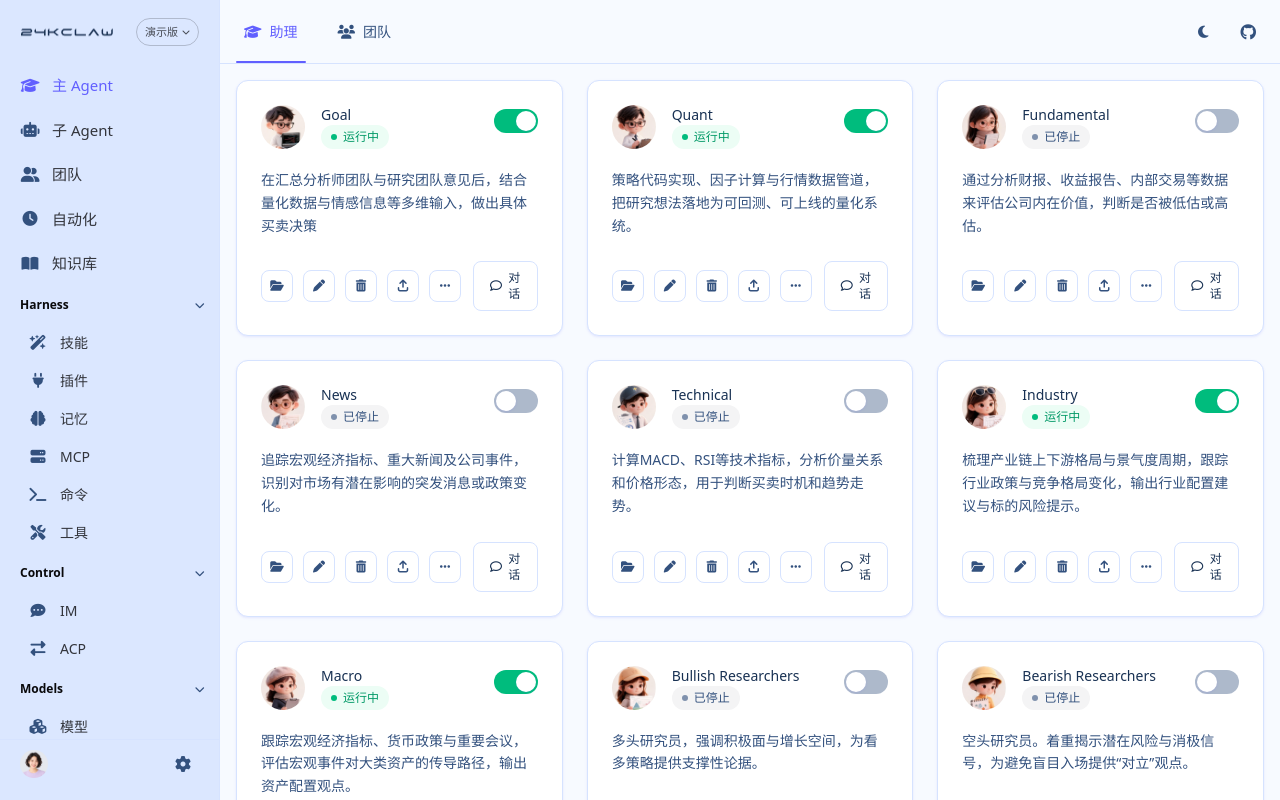
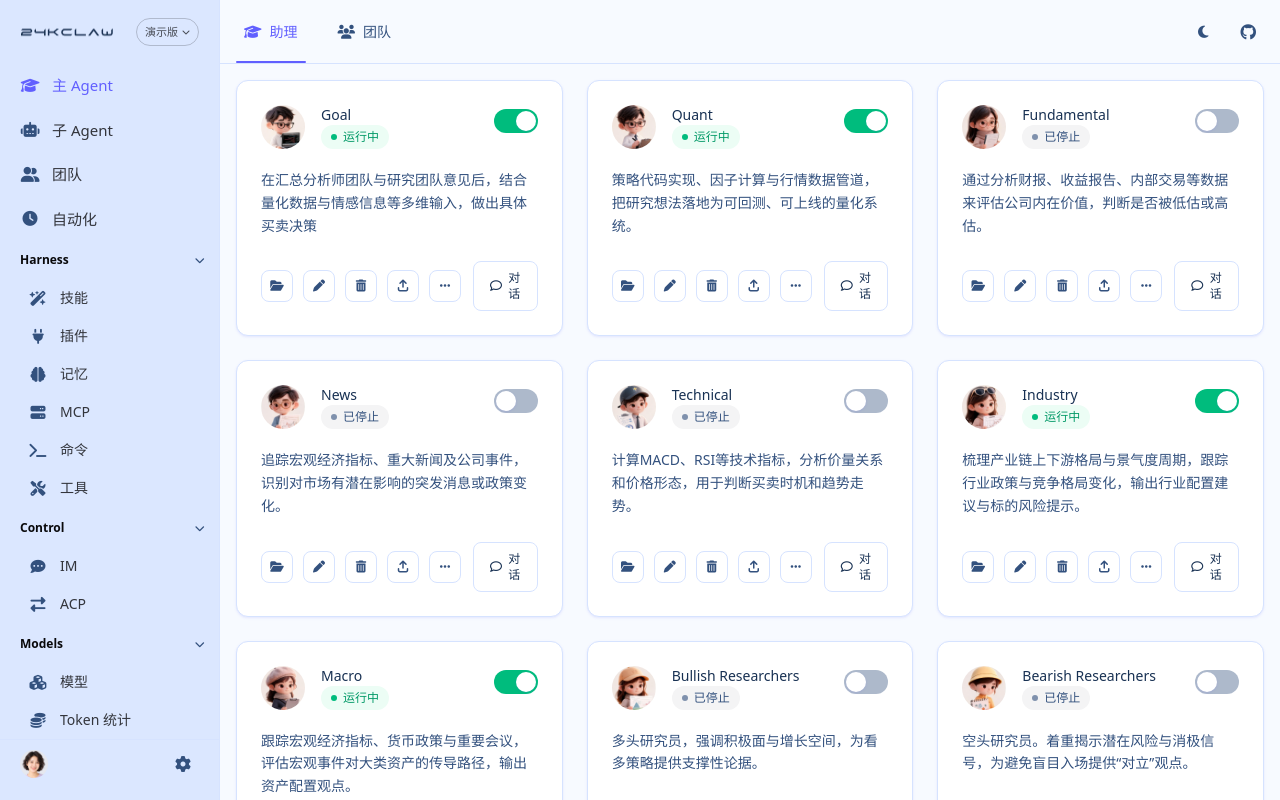
Before and after one commit to 24krmb/24K-Claw-Web, a React (Vite) app: page /agents/mine in a window 1280 px wide. Shown: the top 800 px of the page. Built offline with nearby package versions, Linux system fonts and the light colour scheme.

Commit message:
chore: 侧边栏头像换为 0.png；隐藏知识库菜单项（暂缓）；MCP 卡片描述去掉 mt-1.5 间距

```diff
--- a/src/components/McpCard.tsx
+++ b/src/components/McpCard.tsx
@@ -47,7 +47,7 @@ export default function McpCard({ server }: { server: McpServer }) {
             <i className={`text-sm ${installed ? 'fa-solid fa-check' : 'fa-solid fa-plus'}`} />
           </button>
         </div>
-        <p className="mt-1.5 truncate text-sm text-muted-foreground">{server.description}</p>
+        <p className="truncate text-sm text-muted-foreground">{server.description}</p>
       </div>
     </div>
   )
--- a/src/components/Sidebar.tsx
+++ b/src/components/Sidebar.tsx
@@ -40,7 +40,7 @@ export default function Sidebar() {
       {/* 底部：头像 + 设置*/}
       <div className="flex shrink-0 items-center gap-3 border-t px-5 pb-5 pt-2">
         <img
-          src="/images/avatars/td1.png"
+          src="/images/avatars/0.png"
           alt="用户头像"
           className="size-7 shrink-0 rounded-full object-cover"
         />
--- a/src/data/menu.ts
+++ b/src/data/menu.ts
@@ -10,7 +10,7 @@ export const menuItems: MenuItem[] = [
   { key: 'subagents', label: '子 Agent', icon: 'fa-solid fa-robot', pageTitle: '为不同的 Agent 配置 Subagent' },
   { key: 'team', label: '团队', icon: 'fa-solid fa-user-group', route: '/agents/team' },
   { key: 'tasks', label: '自动化', icon: 'fa-solid fa-clock', pageTitle: '让 Agent 7X24 小时帮你定期执行计划任务' },
-  { key: 'knowledge', label: '知识库', icon: 'fa-solid fa-book-open' , pageTitle: '建立知识库体系；可共享、可私有' },
+  /*{ key: 'knowledge', label: '知识库', icon: 'fa-solid fa-book-open' , pageTitle: '建立知识库体系；可共享、可私有' },*/
   {
     key: 'ability',label: 'Harness',icon: 'fa-solid fa-bolt',
     children: [
```
Also changed, not shown: public/images/avatars/0.png (added).
